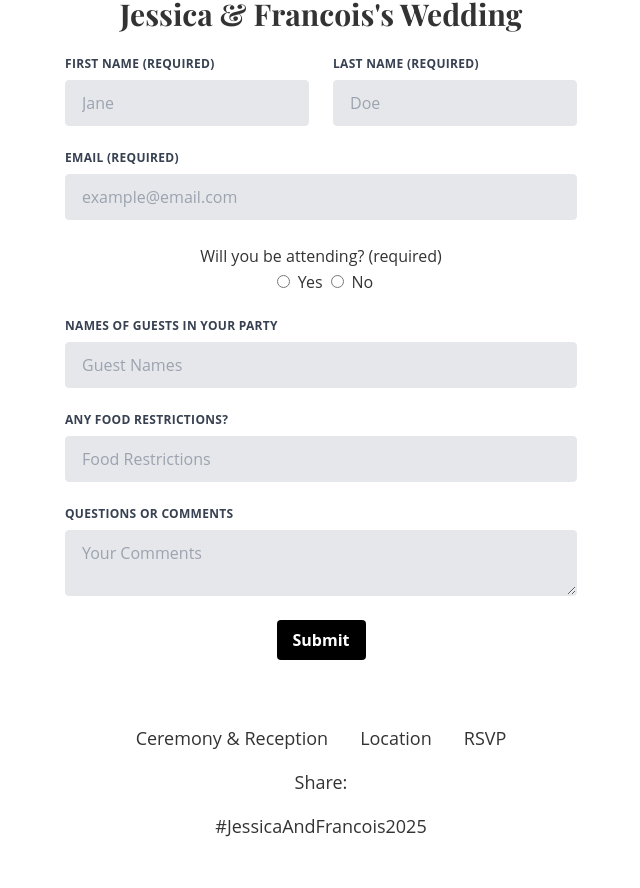
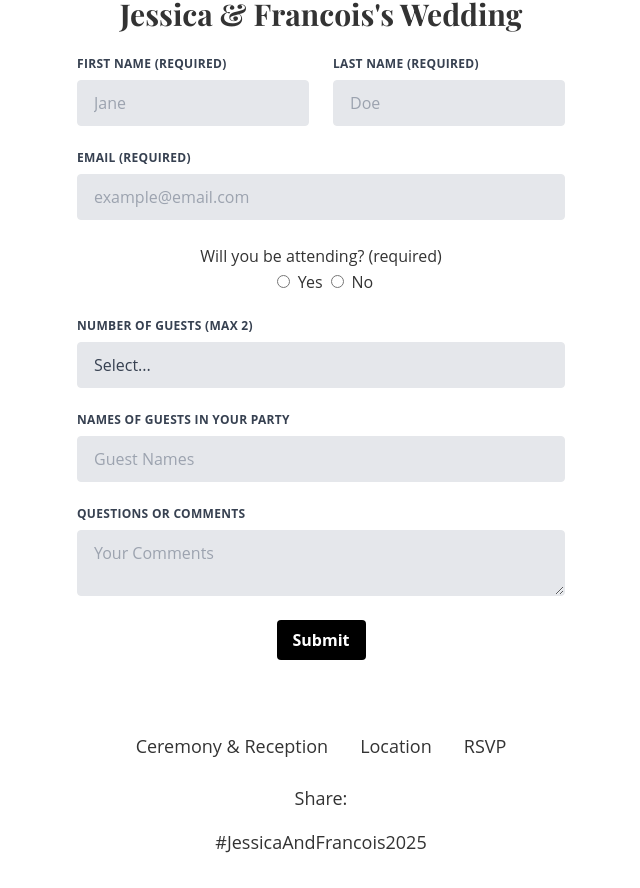
Before and after one commit to Denomz144/Jessica-Francois-Wedding, a React (Vite) app in the folder wedding-website/: page /rsvp in a window 1280 px wide. Shown: the part 1064-1952 px from the top of the page, without its empty margins (319-959 px from the left). Built offline with nearby package versions, Linux system fonts and the light colour scheme.

Commit message:
Change footer and added a video instead of hero image

```diff
--- a/wedding-website/src/components/FooterSection.tsx
+++ b/wedding-website/src/components/FooterSection.tsx
@@ -1,23 +1,32 @@
-// src/components/FooterSection.tsx
 import React from "react";
+import { useNavigate } from "react-router-dom";
+
 const FooterSection: React.FC = () => {
+  const navigate = useNavigate();
+
   return (
     <footer className="bg-white py-8">
       <div className="max-w-6xl mx-auto px-4 text-center">
         <div className="mb-4">
           {/* Footer Links */}
-          <a
-            href="/"
+          <button
             className="text-lg px-4 py-2 hover:underline"
+            onClick={() => navigate("/")}
           >
             Ceremony & Reception
-          </a>
-          <a href="/location" className="text-lg px-4 py-2 hover:underline">
+          </button>
+          <button
+            className="text-lg px-4 py-2 hover:underline"
+            onClick={() => navigate("/location")}
+          >
             Location
-          </a>
-          <a href="/rsvp" className="text-lg px-4 py-2 hover:underline">
+          </button>
+          <button
+            className="text-lg px-4 py-2 hover:underline"
+            onClick={() => navigate("/rsvp")}
+          >
             RSVP
-          </a>
+          </button>
         </div>
         <div className="mb-4">
           {/* Social Share Options */}
--- a/wedding-website/src/components/HeroSection.tsx
+++ b/wedding-website/src/components/HeroSection.tsx
@@ -1,5 +1,5 @@
 import React, { useEffect } from "react";
-import heroImage from "../img/PXL_20230901_175328089_exported_72843.jpg";
+import heroVideo from "../video/PXL_20230901_175328089.mp4";
 import { useNavigate } from "react-router-dom";
 
 const HeroSection: React.FC = () => {
@@ -10,9 +10,9 @@ const HeroSection: React.FC = () => {
   }, []);
 
   // Updated Tailwind classnames for responsive design
-  const heroClassNames =
-    "relative flex items-center justify-center bg-cover bg-center " +
-    "h-screen"; // Full height on all screen sizes
+  // const heroClassNames =
+  //   "relative flex items-center justify-center bg-cover bg-center " +
+  //   "h-screen"; // Full height on all screen sizes
 
   return (
     <div className="flex flex-col">
@@ -54,21 +54,22 @@ const HeroSection: React.FC = () => {
           </button>
         </div>
       </div>
-      <div
-        id="hero"
-        className={heroClassNames}
-        style={{ backgroundImage: `url(${heroImage})` }}
-      >
-        {/* Adjusted padding here for mobile view */}
-        <div className="text-center text-white py-20 lg:py-20 pb-44 lg:pb-60">
-          <button
-            className="text-xl lg:text-3xl font-normal hover:underline lg:text-black text-white absolute lg:hidden lg:relative top-10 lg:top-auto right-6"
-            onClick={() => navigate("/")}
-          >
-            J&F 01.25.25
-          </button>
+      <div id="hero" className="relative flex items-center justify-center h-screen">
+        {/* Video replaces the backgroundImage */}
+        <video
+          autoPlay
+          loop
+          muted
+          className="absolute w-full h-full object-cover"
+        >
+          <source src={heroVideo} type="video/mp4" />
+          Your browser does not support the video tag.
+        </video>
+
+        <div className="relative z-10 text-center text-white p-20">
+          {/* Rest of your content */}
           <h1 className="text-4xl lg:text-6xl font-semibold leading-none">
-            Jessica & Francois
+            Jessica & François
           </h1>
           <p className="text-lg lg:text-2xl mt-2 lg:mt-4 mb-4 lg:mb-8">
             January 25, 2025
--- a/wedding-website/src/pages/Rsvp.tsx
+++ b/wedding-website/src/pages/Rsvp.tsx
@@ -13,7 +13,8 @@ const Rsvp: React.FC = () => {
   const [lastName, setLastName] = useState("");
   const [email, setEmail] = useState("");
   const [guests, setGuests] = useState("");
-  const [foodRestrictions, setFoodRestrictions] = useState("");
+  // const [foodRestrictions, setFoodRestrictions] = useState("");
+  const [numberOfGuests, setNumberOfGuests] = useState("");
   const [comments, setComments] = useState("");
   const [attending, setAttending] = useState("");
   useEffect(() => {
@@ -37,10 +38,12 @@ const Rsvp: React.FC = () => {
     setLastName("");
     setEmail("");
     setGuests("");
-    setFoodRestrictions("");
+    setNumberOfGuests("");
+    // setFoodRestrictions("");
     setComments("");
     setAttending(""); // Reset radio button
   };
+
   return (
     <div className="flex flex-col">
       <div
@@ -161,7 +164,7 @@ const Rsvp: React.FC = () => {
           method="POST"
           onSubmit={validateForm} // Pass handleSubmit directly without wrapping it
         >
-          <div className="flex flex-wrap -mx-3 mb-6">
+          <div className="flex flex-wrap -mx-0 mb-6">
             <div className="w-full md:w-1/2 px-3 mb-6 md:mb-0">
               <label
                 className="block uppercase tracking-wide text-gray-700 text-xs font-bold mb-2"
@@ -207,7 +210,7 @@ const Rsvp: React.FC = () => {
               />
             </div>
           </div>
-          <div className="flex flex-wrap -mx-3 mb-6">
+          <div className="flex flex-wrap -mx-0 mb-6">
             <div className="w-full px-3">
               <label
                 className="block uppercase tracking-wide text-gray-700 text-xs font-bold mb-2"
@@ -259,8 +262,30 @@ const Rsvp: React.FC = () => {
               <label htmlFor="no">No</label>
             </div>
           </div>
+          {/* Number of Guests dropdown */}
+          <div className="flex flex-wrap -mx-0 mb-6">
+            <div className="w-full px-3">
+              <label
+                className="block uppercase tracking-wide text-gray-700 text-xs font-bold mb-2"
+                htmlFor="number-of-guests"
+              >
+                Number of Guests (max 2)
+              </label>
+              <select
+                className="block appearance-none w-full bg-gray-200 border border-gray-200 text-gray-700 py-3 px-4 pr-8 rounded leading-tight focus:outline-none focus:bg-white focus:border-gray-500"
+                id="number-of-guests"
+                value={numberOfGuests}
+                onChange={(e) => setNumberOfGuests(e.target.value)}
+                name="numberOfGuests"
+              >
+                <option value="">Select...</option>
+                <option value="1">1</option>
+                <option value="2">2</option>
+              </select>
+            </div>
+          </div>
           {/* Names of Guests in your Party */}
-          <div className="flex flex-wrap -mx-3 mb-6">
+          <div className="flex flex-wrap -mx-0 mb-6">
             <div className="w-full px-3">
               <label
                 className="block uppercase tracking-wide text-gray-700 text-xs font-bold mb-2"
@@ -280,8 +305,8 @@ const Rsvp: React.FC = () => {
             </div>
           </div>
 
-          {/* Any food restrictions? */}
-          <div className="flex flex-wrap -mx-3 mb-6">
+          {/* Any food restrictions?
+          <div className="flex flex-wrap -mx-0 mb-6">
             <div className="w-full px-3">
               <label
                 className="block uppercase tracking-wide text-gray-700 text-xs font-bold mb-2"
@@ -299,10 +324,10 @@ const Rsvp: React.FC = () => {
                 name="foodRestrictions" // This should match with the 'register' call in @formspree/react
               />
             </div>
-          </div>
+          </div> */}
 
           {/* Questions or Comments */}
-          <div className="flex flex-wrap -mx-3 mb-6">
+          <div className="flex flex-wrap -mx-0 mb-6">
             <div className="w-full px-3">
               <label
                 className="block uppercase tracking-wide text-gray-700 text-xs font-bold mb-2"
```
Also changed, not shown: 1 other file (tests, documents, lock files or other folders).
